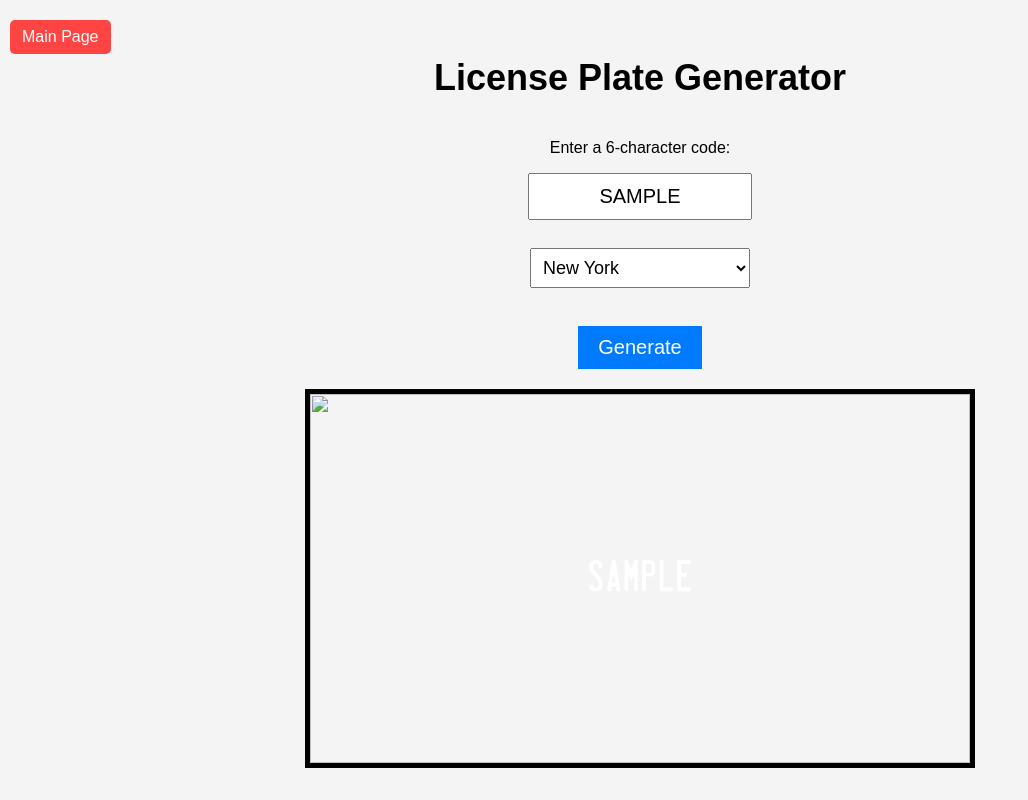
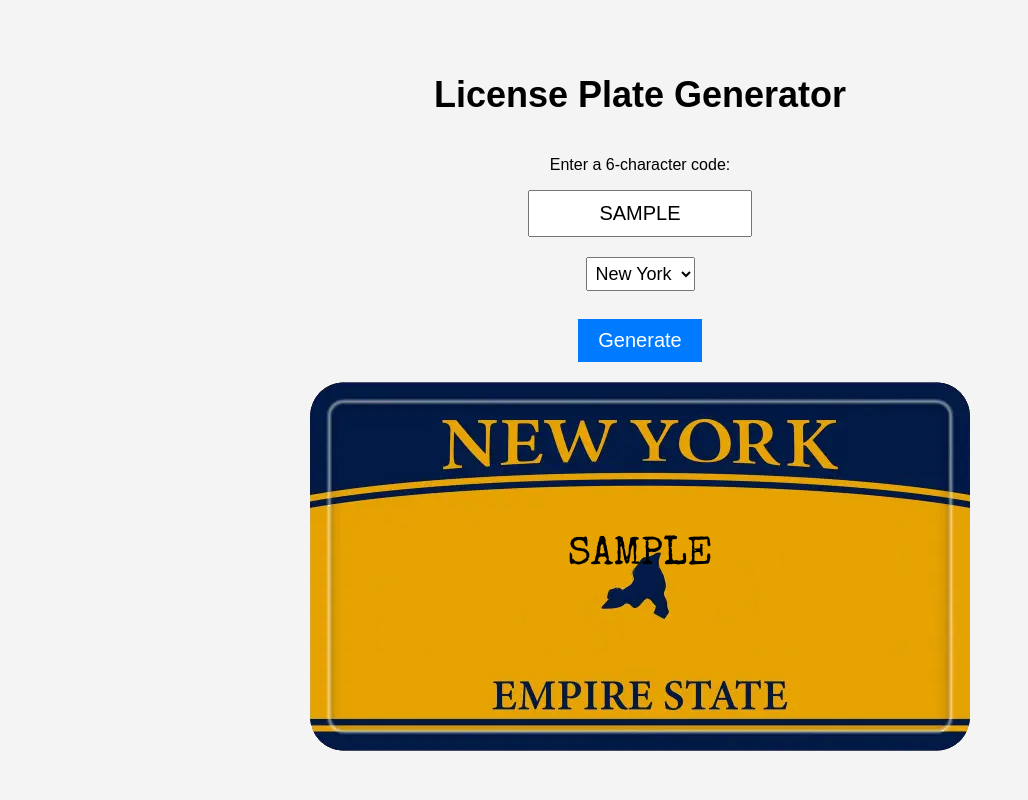
Before and after one commit to moopsooo/p, a plain HTML site: page licenseplate/index.html in a window 1280 px wide. Both pictures are taken after typing "Sample" into the empty fields and a click on the button "Generate". Shown: the whole page, without its empty margins (0-1028 px from the left). Drawn offline with nearby package versions, Linux system fonts and the light colour scheme.

Commit message:
Update index.html

```diff
--- a/licenseplate/index.html
+++ b/licenseplate/index.html
@@ -4,14 +4,8 @@
     <meta charset="UTF-8">
     <meta name="viewport" content="width=device-width, initial-scale=1.0">
     <title>License Plate Generator</title>
-
-    <!-- Apply the custom License Plate font -->
+    <link href="https://fonts.googleapis.com/css2?family=Special+Elite&display=swap" rel="stylesheet">
     <style>
-        @font-face {
-            font-family: 'LicensePlateFont';
-            src: url('LicensePlate.ttf') format('truetype');
-        }
-
         body {
             text-align: center;
             font-family: Arial, sans-serif;
@@ -20,29 +14,9 @@
             flex-direction: column;
             align-items: center;
             justify-content: center;
-            height: 100vh;
+            height: 100vh; /* Makes everything centered vertically */
             margin: 0;
-            position: relative;
         }
-
-        /* Main Page Button */
-        .main-page-button {
-            position: absolute;
-            top: 10px;
-            left: 10px;
-            font-size: 16px;
-            padding: 8px 12px;
-            background-color: #ff4444;
-            color: white;
-            border: none;
-            cursor: pointer;
-            border-radius: 5px;
-        }
-
-        .main-page-button:hover {
-            background-color: #cc0000;
-        }
-
         h1 { font-size: 36px; }
         input {
             font-size: 20px;
@@ -62,105 +36,71 @@
             cursor: pointer;
         }
         button:hover { background-color: #0056b3; }
-
-        .plate {
+        select {
+            font-size: 18px;
+            padding: 5px;
+            margin-top: 10px;
+        }
+        #plateImage {
             display: none;
             margin-top: 20px;
-            width: 660px;  /* Match the PNG size */
-            height: 369px;  /* Match the PNG size */
-            background-color: transparent; /* Make the background transparent for the image */
+            width: 660px;
+            height: 369px;
+        }
+        .plate-text {
+            position: absolute;
+            font-family: 'Special Elite', sans-serif;
+            font-size: 40px;
             color: black;
-            font-size: 40px;
-            display: flex;
-            justify-content: center;
-            align-items: center;
-            border: 5px solid black;
-            font-family: 'LicensePlateFont', sans-serif; /* Apply the correct font */
-            position: relative; /* Allows text to be placed on top */
-        }
-
-        .plate img {
+            text-align: center;
             width: 100%;
-            height: 100%;
-            position: absolute;
-            top: 0;
-            left: 0;
-        }
-
-        .dropdown {
-            font-size: 18px;
-            padding: 8px;
-            margin-bottom: 10px;
-            width: 220px;
+            top: 50%;
+            transform: translateY(-50%);
         }
     </style>
 </head>
 <body>
-    <!-- Button to go back to the main page -->
-    <button class="main-page-button" onclick="goToMainPage()">Main Page</button>
-
     <h1>License Plate Generator</h1>
     <p>Enter a 6-character code:</p>
     <input type="text" id="plateInput" maxlength="6">
+
+    <!-- Dropdown for selecting license plate -->
+    <select id="plateSelect">
+        <option value="ny">New York</option>
+        <!-- You can add more options here in the future -->
+    </select>
+
     <br>
-
-    <!-- Dropdown for selecting license plate type -->
-    <select id="plateType" class="dropdown">
-        <option value="newYork">New York</option>
-        <!-- Add more options here in the future -->
-    </select>
-    <br>
-
     <button onclick="generatePlate()">Generate</button>
 
-    <div id="plate" class="plate">
-        <!-- Image will be displayed here -->
+    <!-- Image placeholder for the license plate -->
+    <div id="plateContainer" style="position: relative;">
+        <img id="plateImage" src="" alt="License Plate">
+        <div id="plateText" class="plate-text"></div>
     </div>
 
     <script>
         function generatePlate() {
             let input = document.getElementById("plateInput").value.toUpperCase();
-            let plateType = document.getElementById("plateType").value;
+            let selectedPlate = document.getElementById("plateSelect").value;
 
-            let plateDiv = document.getElementById("plate");
-            plateDiv.style.display = "flex";
+            if (input.length === 6) {
+                // Set the license plate image based on the selection
+                let plateImage = document.getElementById("plateImage");
 
-            // Remove any previous images (to avoid stacking if the button is clicked multiple times)
-            plateDiv.innerHTML = '';
+                if (selectedPlate === "ny") {
+                    plateImage.src = "images/nylp.png"; // Path to New York license plate
+                    plateImage.style.display = "block"; // Show the image
+                }
 
-            // Create a new image element based on the selected license plate type
-            let img = document.createElement("img");
-
-            if (plateType === 'newYork') {
-                img.src = 'licensePlate/images/nylp.png'; // New York license plate image path
-            }
-
-            // Append the image to the plate div
-            plateDiv.appendChild(img);
-
-            // Add the text over the image
-            if (input.length === 6) {
-                let text = document.createElement("div");
-                text.innerText = input;
-                text.style.position = "absolute"; // Position text on top of the image
-                text.style.color = "white"; // Make the text color white (adjust if needed)
-                text.style.fontSize = "40px"; // Same font size as the previous blue plate
-                text.style.fontFamily = "'LicensePlateFont', sans-serif"; // Correct font
-
-                // Adjust text position (you can tweak this if necessary for proper placement)
-                text.style.top = "50%";
-                text.style.left = "50%";
-                text.style.transform = "translate(-50%, -50%)"; // Center text on the plate
-
-                plateDiv.appendChild(text);
+                // Display the text on top of the image
+                let plateText = document.getElementById("plateText");
+                plateText.innerText = input;
+                plateText.style.display = "block"; // Make the text visible
             } else {
                 alert("Please enter exactly 6 characters.");
             }
         }
-
-        function goToMainPage() {
-            window.location.href = "index.html"; // Change this if your main page has a different filename
-        }
     </script>
 </body>
 </html>
```
